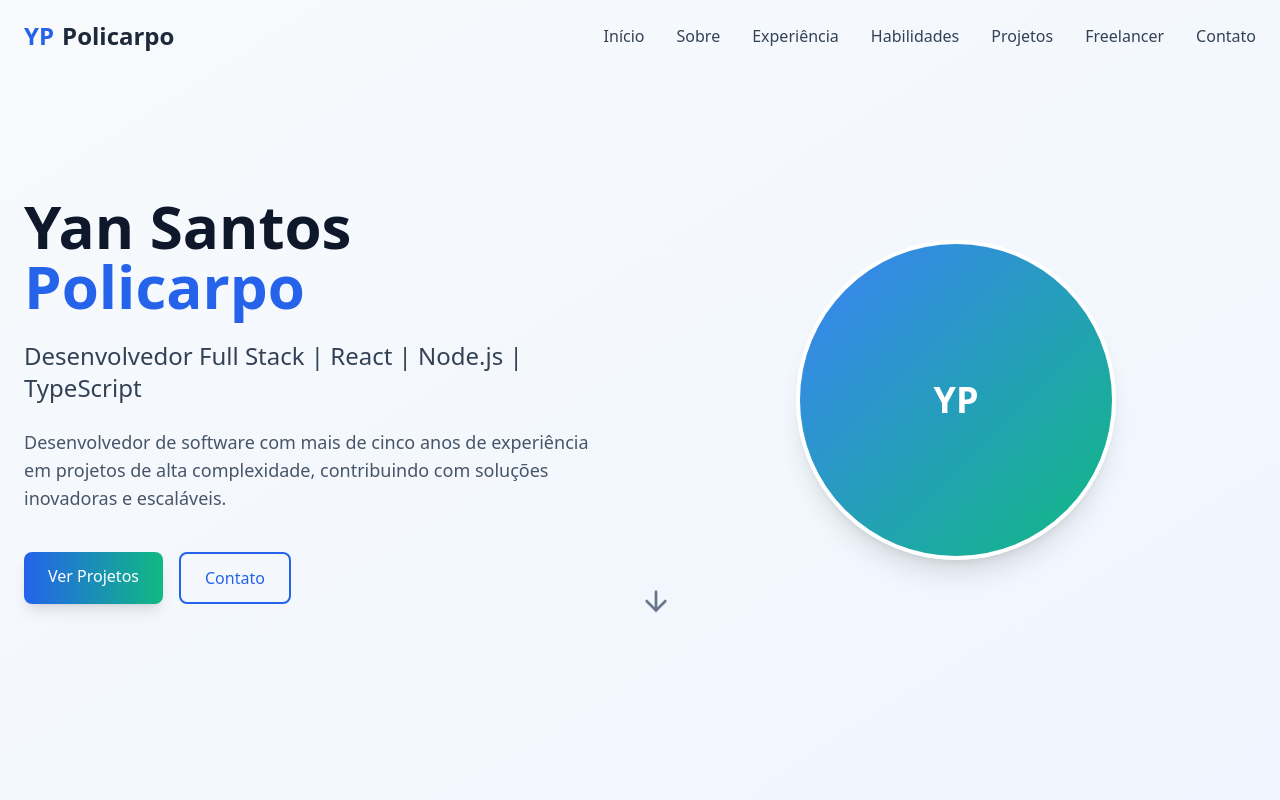
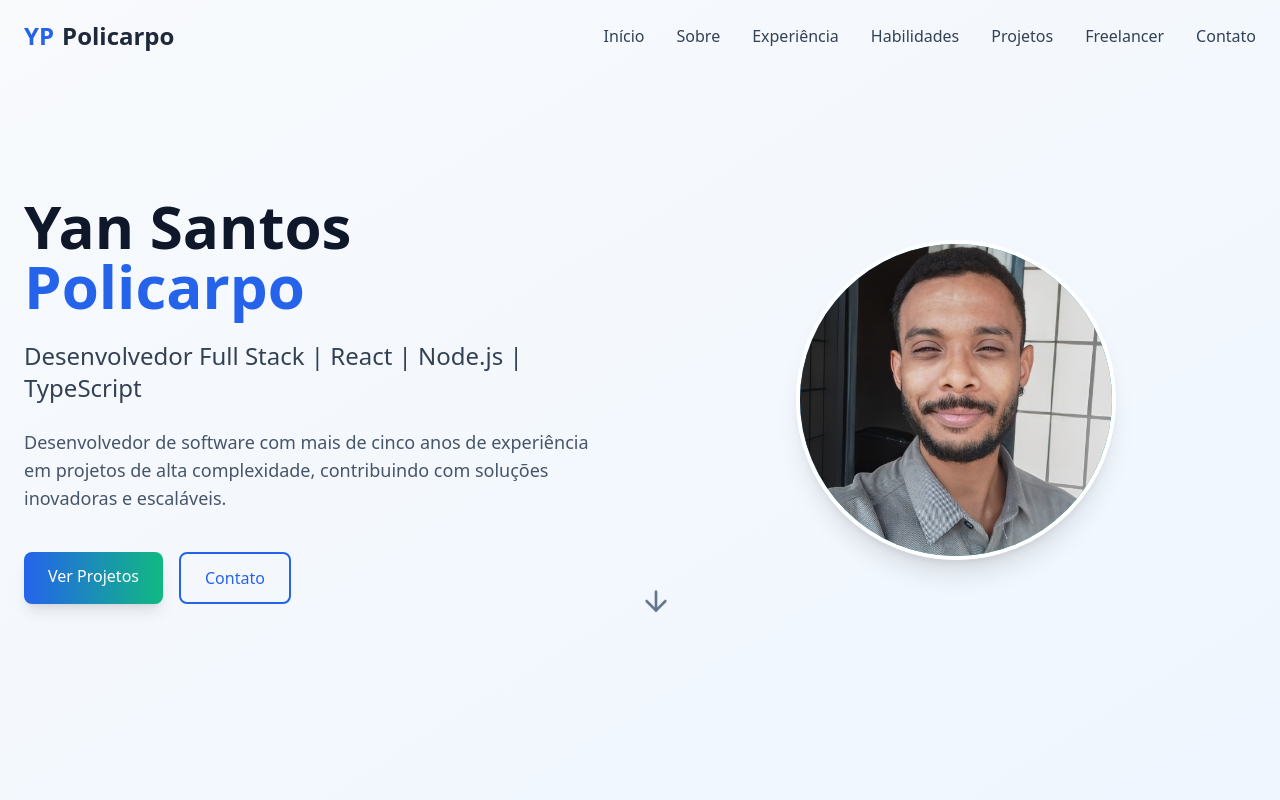
Before and after one commit to h4rd1ideveloper/curriculum, a React (Vite) app: page / in a window 1280 px wide. Shown: the top 800 px of the page. Built offline with nearby package versions, Linux system fonts and the light colour scheme.

Commit message:
Update HeroSection with profile image and refactor App function
Replaced the placeholder in HeroSection with an actual profile image and updated related styling. Refactored the App component by converting its function declaration into an arrow function for consistency.

```diff
--- a/src/App.tsx
+++ b/src/App.tsx
@@ -9,7 +9,7 @@ import FreelanceSection from './components/FreelanceSection';
 import ContactSection from './components/ContactSection';
 import './App.css';
 
-function App() {
+const App = () => {
   const [isLoading, setIsLoading] = useState(true);
 
   useEffect(() => {
@@ -156,6 +156,6 @@ function App() {
       )}
     </div>
   );
-}
+};
 
 export default App;
--- a/src/components/HeroSection.tsx
+++ b/src/components/HeroSection.tsx
@@ -1,5 +1,5 @@
 import { ArrowDown } from 'lucide-react';
-
+import Perfil from '@/assets/yan.jpg';
 const HeroSection = () => {
   return (
     <section
@@ -45,7 +45,7 @@ const HeroSection = () => {
             <div className="relative w-64 h-64 md:w-80 md:h-80 rounded-full overflow-hidden border-4 border-white dark:border-slate-800 shadow-xl">
               {/* Placeholder para foto de perfil - substituir com imagem real */}
               <div className="absolute inset-0 bg-gradient-to-br from-blue-500 to-emerald-500 flex items-center justify-center text-white text-4xl font-bold">
-                YP
+                <img src={Perfil} alt="Yan S. Policarpo" className="object-contain w-full h-full" />
               </div>
             </div>
           </div>
```
Also changed, not shown: src/assets/yan.jpg (added).
